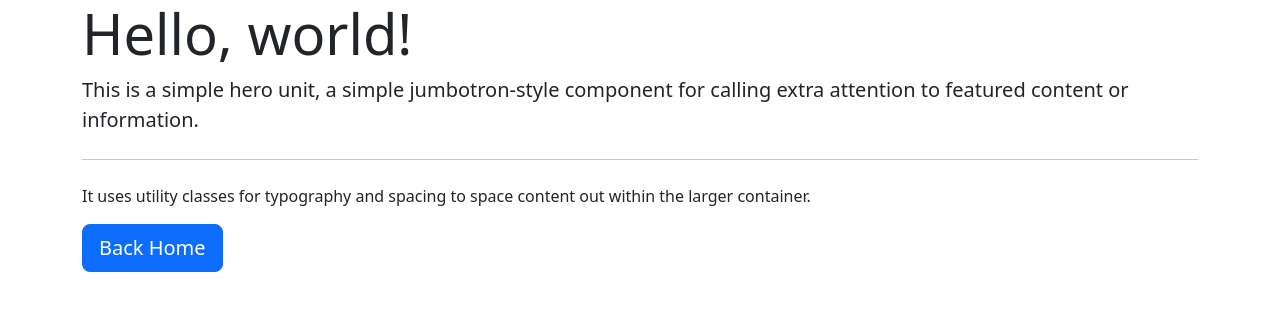
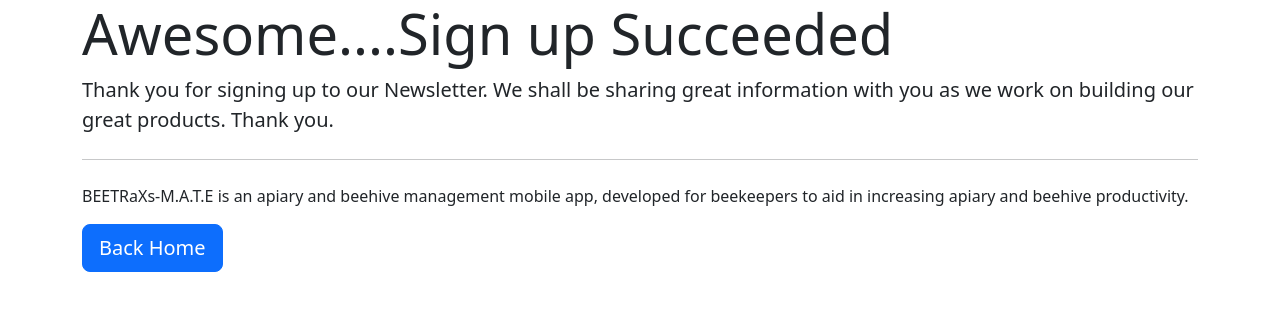
Before and after one commit to katzjeff/BEETRaXs---Newsletter-Signup, a website: page success.html in a window 1280 px wide. Drawn offline with nearby package versions, Linux system fonts and the light colour scheme.

Commit message:
updated success page with new text

```diff
--- a/success.html
+++ b/success.html
@@ -11,21 +11,14 @@
 
 </head>
     <body>
-        <!-- <div class="jumbotron jumbotron-fluid">
+        <div class="jumbotron jumbotron-fluid">
             <div class="container">
             <h1 class="display-4">Awesome....Sign up Succeeded</h1>
-                <p class="lead">Thank you for signing up to our Newsletter. We shall be sharing great information with
-                    you as we work on building our great products. Thank you.</p>
-            </div>
-        </div> -->
-
-
-        <div class="jumbotron jumbotron-fluid">
-            <div class="container">
-            <h1 class="display-4">Hello, world!</h1>
-            <p class="lead">This is a simple hero unit, a simple jumbotron-style component for calling extra attention to featured content or information.</p>
+            <p class="lead">Thank you for signing up to our Newsletter. We shall be sharing great information with
+                you as we work on building our great products. Thank you.</p>
             <hr class="my-4">
-            <p>It uses utility classes for typography and spacing to space content out within the larger container.</p>
+            <p>BEETRaXs-M.A.T.E is an apiary and beehive management mobile app, developed for beekeepers
+                to aid in increasing apiary and beehive productivity.</p>
             <p class="lead">
               <a class="btn btn-primary btn-lg" href="#" role="button">Back Home</a>
             </p>
```
